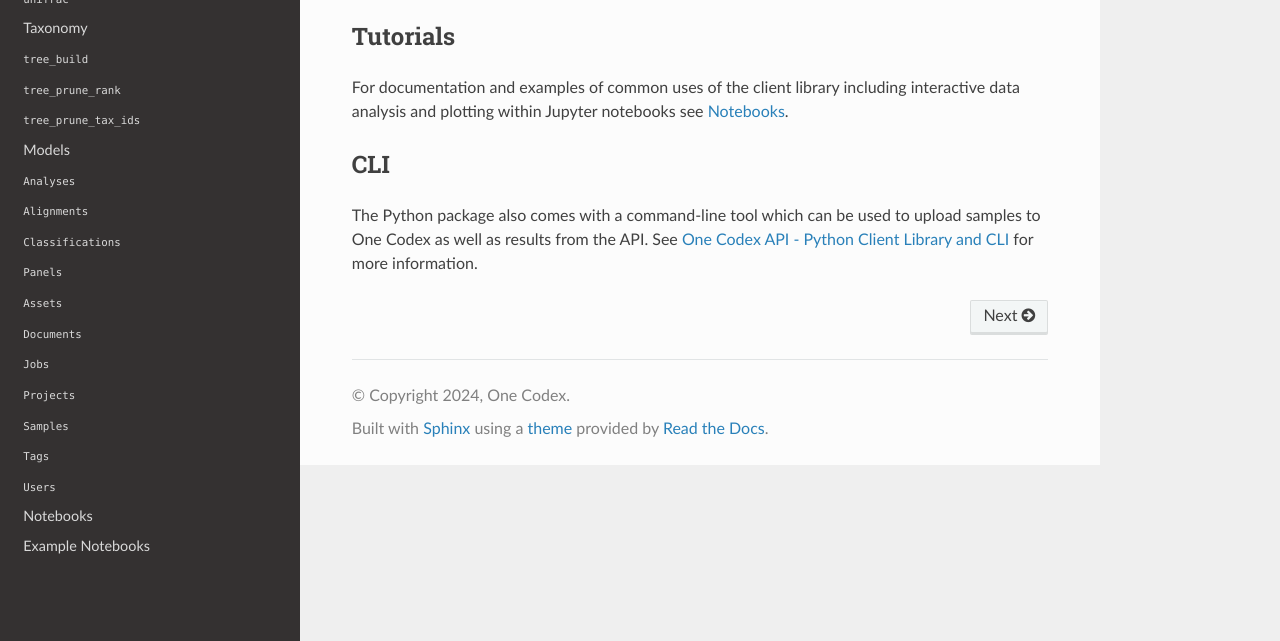
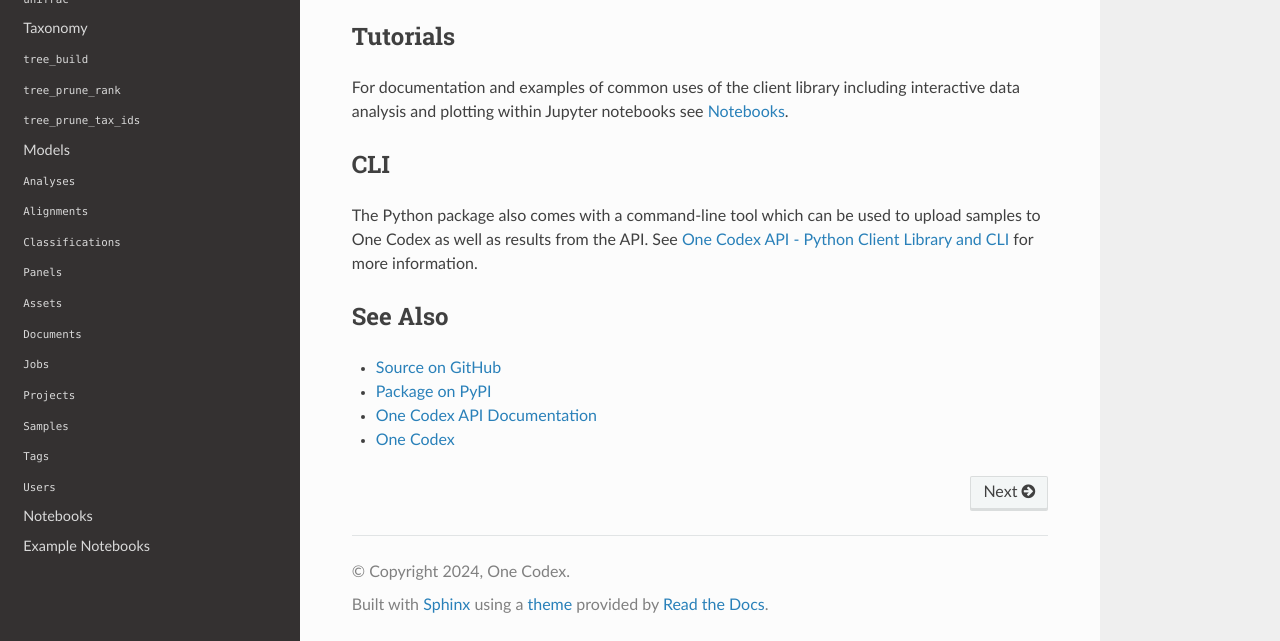
Before and after one commit to onecodex/onecodex, a Sphinx documentation site: the page built from docs/index.rst, in a window 1280 px wide and 1399 px high, cut to the strip 758-1399 px from the top of the window. Built offline with Sphinx 7.4.7 and the Read the Docs theme 2.0.0, drawn with Linux system fonts in a browser that asks for light colours.

Commit message:
Move links to index

```diff
--- a/docs/conf.py
+++ b/docs/conf.py
@@ -32,14 +32,7 @@
 sys.path.insert(0, os.path.abspath("../"))
 
 
-html_theme_options = {
-    "external_links": [
-        ("Github", "https://github.com/onecodex/onecodex"),
-        ("PyPI", "https://pypi.org/project/onecodex/"),
-        ("API Docs", "https://developer.onecodex.com"),
-        ("One Codex", "https://onecodex.com"),
-    ],
-}
+html_theme_options = {}
 
 # -- Options for HTML output -------------------------------------------------
 # https://www.sphinx-doc.org/en/master/usage/configuration.html#options-for-html-output
--- a/docs/index.rst
+++ b/docs/index.rst
@@ -78,3 +78,12 @@
 The Python package also comes with a command-line tool which can be used to
 upload samples to One Codex as well as results from the API. See
 :doc:`readme` for more information.
+
+
+See Also
+========
+
+* `Source on GitHub <https://github.com/onecodex/onecodex>`_
+* `Package on PyPI <https://pypi.org/project/onecodex/>`_
+* `One Codex API Documentation <https://developer.onecodex.com>`_
+* `One Codex <https://onecodex.com>`_
```
